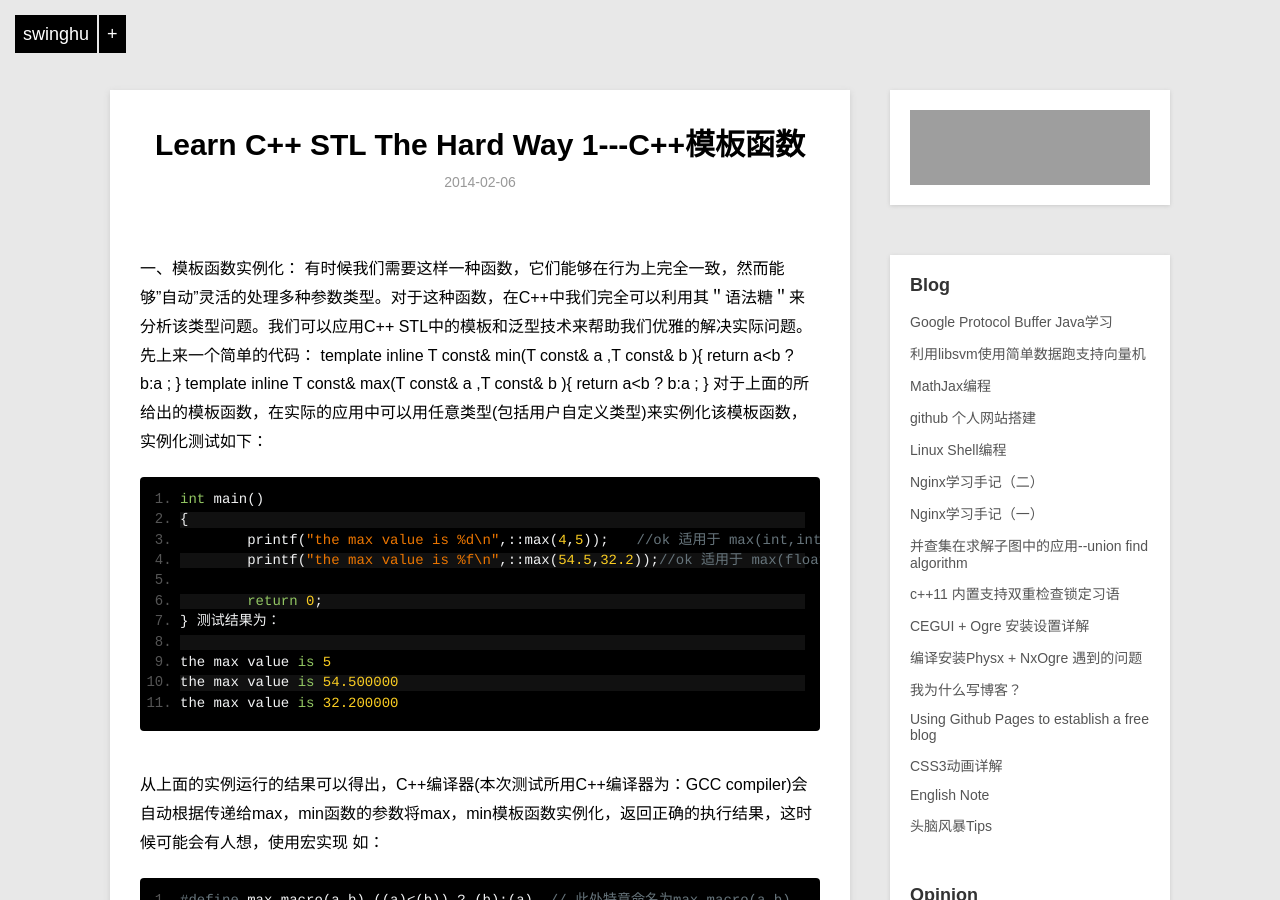
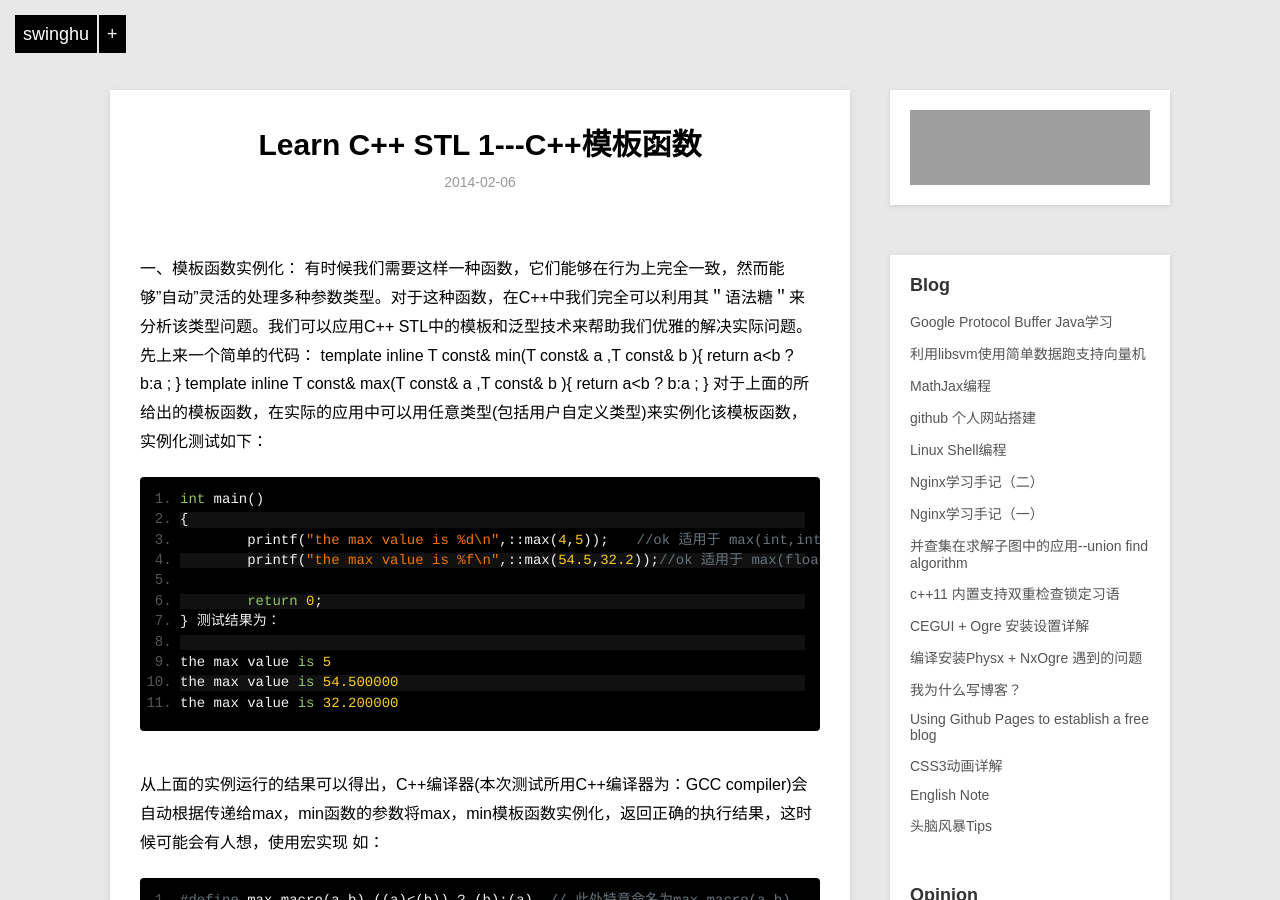
Before and after one commit to swinghu/swinghu.github.com, a Jekyll site: the page built from _posts/trash/2014-02-06-cpp-stl-series1.md, in a window 1280 px wide and 900 px high. Built offline with Jekyll 4.4.1, drawn with Linux system fonts in a browser that asks for light colours; Markdown is read by kramdown in place of the engine named in the settings; grey boxes are pictures that could not be loaded.

Commit message:
change the article name

```diff
--- a/_posts/trash/2014-02-06-cpp-stl-series1.md
+++ b/_posts/trash/2014-02-06-cpp-stl-series1.md
@@ -1,6 +1,6 @@
 ---
 layout: post
-title: Learn C++ STL The Hard Way 1---C++模板函数
+title: Learn C++ STL 1---C++模板函数
 description: C++ STL 系列之---C++模板函数
 category: trash
 ---
```
